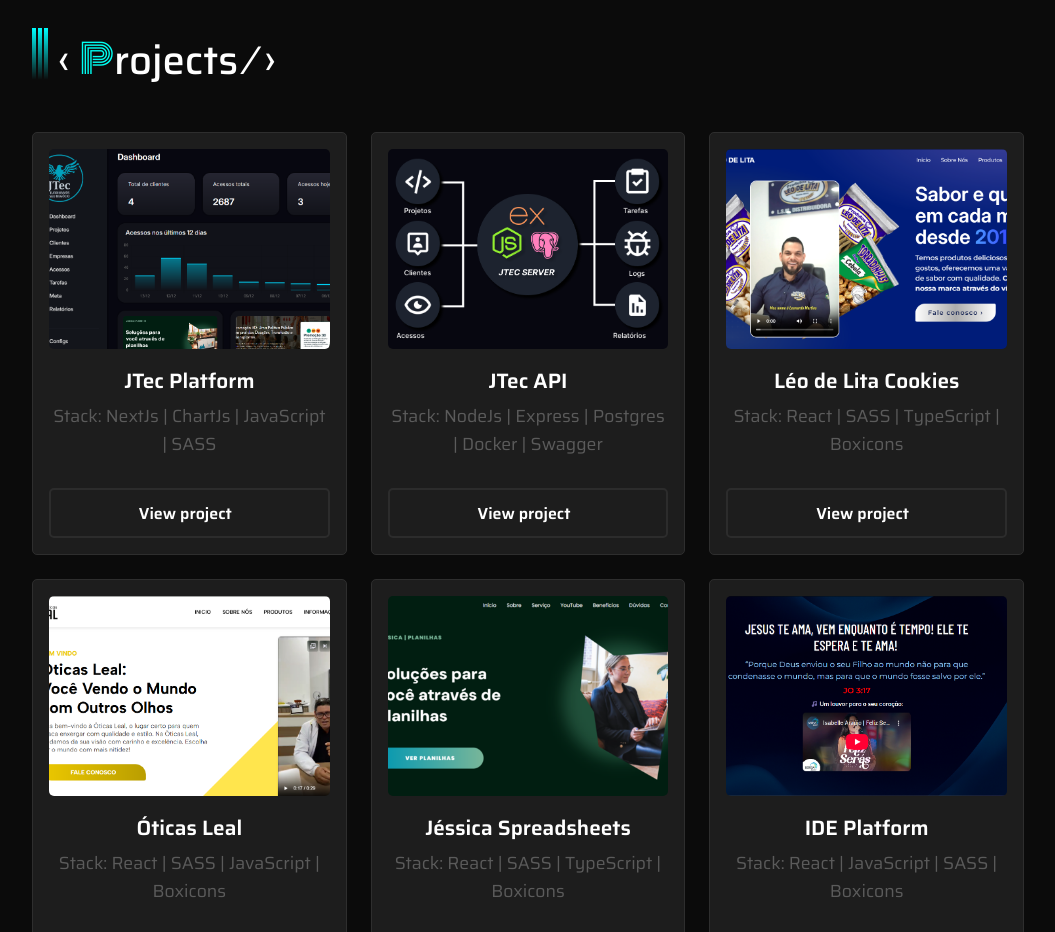
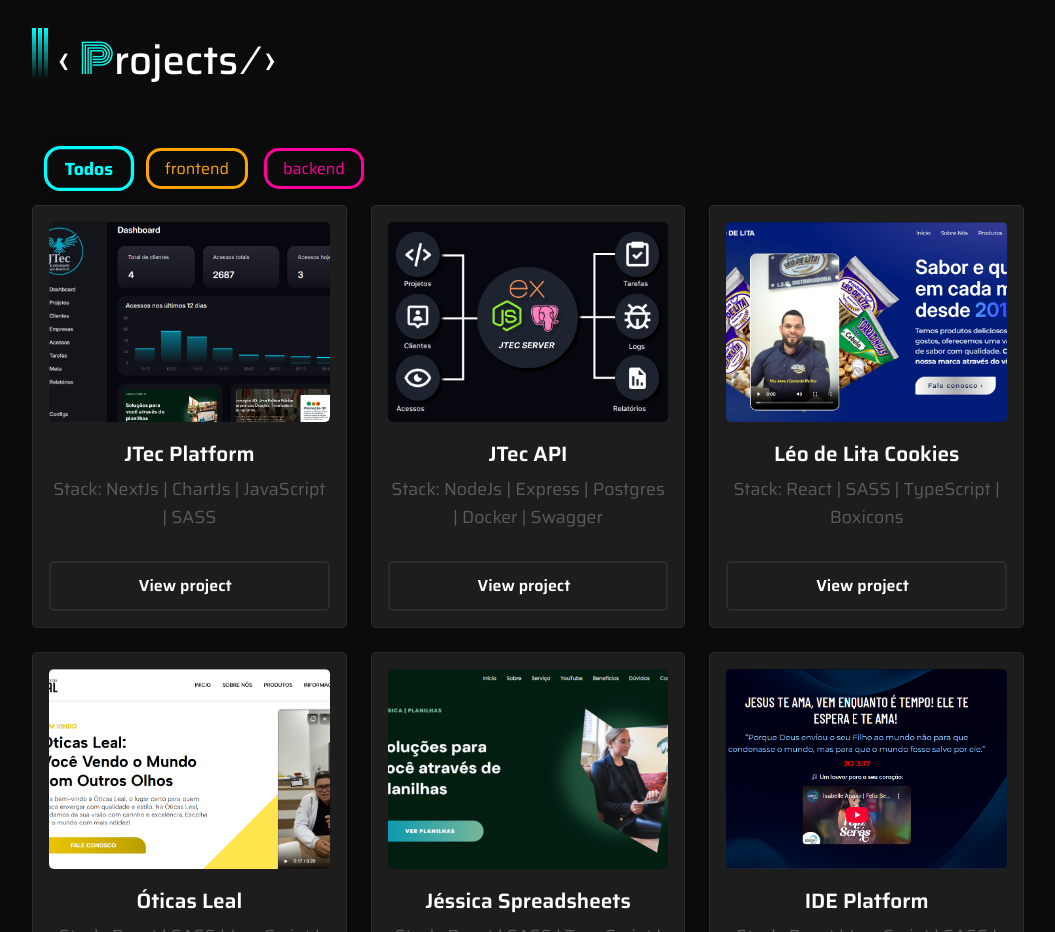
Before and after one commit to jefferson-da-silva-santos/portifolio, a React (Vite) app: page / in a window 1280 px wide. Shown: the part 2460-3392 px from the top of the page, without its empty margins (112-1167 px from the left). Built offline with nearby package versions, Linux system fonts and the light colour scheme; no server answers.

Commit message:
feat: adiciona categorias dos projetos

```diff
--- a/src/assets/css/styles.css
+++ b/src/assets/css/styles.css
@@ -1,3 +1,4 @@
+@charset "UTF-8";
 @import url("https://fonts.googleapis.com/css2?family=Saira:ital,wght@0,100..900;1,100..900&display=swap");
 @import url("https://fonts.googleapis.com/css2?family=Monoton&display=swap");
 @keyframes animate-stack-logo {
@@ -687,6 +688,102 @@
   margin: auto;
   max-width: 1024px;
   padding: 1em;
+}
+
+/* No seu arquivo de CSS */
+.groupProjetos-categorys__item {
+  transition: transform 0.3s ease;
+  transform: scale(1);
+}
+
+.groupProjetos-categorys__item.active {
+  transform: scale(1.1);
+  /* Você pode adicionar um brilho para destacar mais */
+  filter: brightness(1.2);
+}
+
+.groupProjetos-categorys {
+  padding: 1rem;
+  width: 100%;
+  display: flex;
+  flex-direction: row;
+  justify-content: flex-start;
+  align-items: center;
+  gap: 1rem;
+  overflow-x: auto;
+}
+.groupProjetos-categorys::-webkit-scrollbar {
+  display: none;
+}
+.groupProjetos-categorys__item {
+  display: flex;
+  flex-direction: row;
+  justify-content: center;
+  align-items: center;
+  gap: 0;
+  padding: 0.3rem 1rem;
+  border-radius: 15px;
+  font-weight: 600;
+  position: relative;
+  cursor: pointer;
+  border-width: 3px;
+  border-style: solid;
+  box-shadow: 0px 0px 10px rgba(0, 0, 0, 0.2);
+}
+.groupProjetos-categorys__item .effect {
+  transition: all 0.5s ease;
+  left: 0;
+  bottom: 0;
+  right: 0;
+  top: 0;
+}
+.groupProjetos-categorys__item:nth-child(1) {
+  border-color: #00f7ff;
+  color: #00f7ff;
+}
+.groupProjetos-categorys__item:nth-child(1) .effect {
+  position: absolute;
+  width: 0%;
+  height: 0rem;
+  filter: blur(10px);
+  background-color: rgba(0, 247, 255, 0);
+}
+.groupProjetos-categorys__item:nth-child(1):hover .effect {
+  height: 1rem;
+  width: 100%;
+  background-color: rgba(0, 247, 255, 0.5137254902);
+}
+.groupProjetos-categorys__item:nth-child(2) {
+  border-color: orange;
+  color: orange;
+}
+.groupProjetos-categorys__item:nth-child(2) .effect {
+  position: absolute;
+  width: 0%;
+  height: 0rem;
+  filter: blur(10px);
+  background-color: rgba(255, 166, 0, 0);
+}
+.groupProjetos-categorys__item:nth-child(2):hover .effect {
+  height: 1rem;
+  width: 100%;
+  background-color: rgba(255, 166, 0, 0.596);
+}
+.groupProjetos-categorys__item:nth-child(3) {
+  border-color: #ff009d;
+  color: #ff009d;
+}
+.groupProjetos-categorys__item:nth-child(3) .effect {
+  position: absolute;
+  width: 0%;
+  height: 0rem;
+  filter: blur(10px);
+  background-color: rgba(255, 49, 176, 0);
+}
+.groupProjetos-categorys__item:nth-child(3):hover .effect {
+  height: 1rem;
+  width: 100%;
+  background-color: rgba(255, 49, 176, 0.5137254902);
 }
 
 .groupProjetos-primary {
--- a/src/assets/sass/main.scss
+++ b/src/assets/sass/main.scss
@@ -25,7 +25,6 @@
   font-family: var(--font-primary);
   transition: all 0.5s ease;
 }
-
 
 .animate-stack-logo {
   animation: animate-stack-logo ease-in 1s infinite;
@@ -68,7 +67,7 @@
     width: 20%;
     background-image: linear-gradient(
       to bottom,
-        rgba(255, 255, 255, 0.177),
+      rgba(255, 255, 255, 0.177),
       rgba(255, 255, 255, 0.282)
     );
     filter: blur(7px);
@@ -152,10 +151,8 @@
 
   .stack {
     @include flex(column, flex-start, baseline, 0.5em);
-
   }
 }
-
 
 .project-options-box h1 {
   font-size: 2em;
@@ -163,7 +160,6 @@
   text-shadow: 0px 0px 5px #00ffff9a;
   font-weight: 500;
 }
-
 
 .groupHeader {
   min-height: 100vh;
@@ -266,8 +262,6 @@
   transition: all 0.2s ease;
   cursor: pointer;
 }
-
-
 
 .header {
   padding-top: 5em;
@@ -387,7 +381,6 @@
   animation: flutuacaoImagem 2s ease-in-out 0s infinite alternate-reverse;
 }
 
-
 .groupSobre {
   background-color: var(--color-secundary);
   min-height: 100vh;
@@ -455,7 +448,6 @@
   filter: drop-shadow(0px 0px 80px rgba(0, 119, 113, 0.603));
   animation: chicaracRotate 30s ease 0s infinite normal;
 }
-
 
 .circle {
   position: absolute;
@@ -567,6 +559,104 @@
   margin: auto;
   max-width: 1024px;
   padding: 1em;
+}
+
+/* No seu arquivo de CSS */
+.groupProjetos-categorys__item {
+  transition: transform 0.3s ease;
+  transform: scale(1);
+}
+
+.groupProjetos-categorys__item.active {
+  transform: scale(1.1);
+  /* Você pode adicionar um brilho para destacar mais */
+  filter: brightness(1.2);
+}
+
+.groupProjetos-categorys {
+  padding: 1rem;
+  width: 100%;
+  @include flex(row, flex-start, center, 1rem);
+  overflow-x: auto;
+
+  &::-webkit-scrollbar {
+    display: none;
+  }
+
+  &__item {
+    @include flex(row, center, center, 0);
+    padding: 0.3rem 1rem;
+    border-radius: 15px;
+    font-weight: 600;
+    position: relative;
+    cursor: pointer;
+    border-width: 3px;
+    border-style: solid;
+    box-shadow: 0px 0px 10px rgba(0, 0, 0, 0.2);
+
+    .effect {
+      transition: all 0.5s ease;
+      left: 0;
+      bottom: 0;
+      right: 0;
+      top: 0;
+    }
+
+    &:nth-child(1) {
+      border-color: #00f7ff;
+      color: #00f7ff;
+
+      .effect {
+        position: absolute;
+        width: 0%;
+        height: 0rem;
+        filter: blur(10px);
+        background-color: #00f7ff00;
+      }
+
+      &:hover .effect {
+        height: 1rem;
+        width: 100%;
+        background-color: #00f7ff83;
+      }
+    }
+    &:nth-child(2) {
+      border-color: orange;
+      color: orange;
+
+      .effect {
+        position: absolute;
+        width: 0%;
+        height: 0rem;
+        filter: blur(10px);
+        background-color: rgba(255, 166, 0, 0);
+      }
+
+      &:hover .effect {
+        height: 1rem;
+        width: 100%;
+        background-color: rgba(255, 166, 0, 0.596);
+      }
+    }
+    &:nth-child(3) {
+      border-color: #ff009d;
+      color: #ff009d;
+
+      .effect {
+        position: absolute;
+        width: 0%;
+        height: 0rem;
+        filter: blur(10px);
+        background-color: #ff31b000;
+      }
+
+      &:hover .effect {
+        height: 1rem;
+        width: 100%;
+        background-color: #ff31b083;
+      }
+    }
+  }
 }
 
 .groupProjetos-primary {
@@ -700,7 +790,6 @@
     width: 100%;
     height: 100%;
   }
-
 }
 
 .groupService {
@@ -856,8 +945,6 @@
   transition: all 0.5s ease;
 }
 
-
-
 .groupContact {
   background-color: var(--color-secundary);
   min-height: 100vh;
--- /dev/null
+++ b/src/components/Category/index.tsx
@@ -0,0 +1,31 @@
+interface CategoryProps {
+  category: string;
+  isActive: boolean;
+  onClick: () => void;
+}
+
+const Category = ({ category, isActive, onClick }: CategoryProps) => {
+  return (
+    <span
+      className={`groupProjetos-categorys__item ${isActive ? "active" : ""}`}
+      onClick={onClick}
+      style={{
+        cursor: "pointer",
+        display: "inline-block", // Garante que o scale funcione corretamente
+        transition: "transform 0.3s ease", // Suaviza o aumento de tamanho
+        transform: isActive ? "scale(1.1)" : "scale(1)",
+        zIndex: isActive ? 10 : 1, // Garante que o item ativo fique por cima se houver sobreposição
+      }}
+    >
+      <div className="effect"></div>
+      <p
+        className="groupProjetos-categorys__text"
+        style={{ fontWeight: isActive ? "bold" : "normal" }} // Opcional: negrito no ativo
+      >
+        {category}
+      </p>
+    </span>
+  );
+};
+
+export default Category
--- a/src/consts/dataConsts.ts
+++ b/src/consts/dataConsts.ts
@@ -473,6 +473,7 @@
       gitHubUrl: "",
       deployUrl: "https://track-you.vercel.app",
       isApi: false,
+      category: categoryProjects[0],
     },
     {
       id: 2,
@@ -496,6 +497,7 @@
       gitHubUrl: "https://github.com/jefferson-da-silva-santos/TrackYouApi",
       deployUrl: "",
       isApi: true,
+      category: categoryProjects[1],
     },
     {
       id: 3,
@@ -511,6 +513,7 @@
       gitHubUrl: "",
       deployUrl: "https://bolachasleodelita.com.br",
       isApi: false,
+      category: categoryProjects[0],
     },
     {
       id: 4,
@@ -526,6 +529,7 @@
       gitHubUrl: "",
       deployUrl: "https://oticasleal.netlify.app",
       isApi: false,
+      category: categoryProjects[0],
     },
     {
       id: 5,
@@ -542,6 +546,7 @@
         "https://github.com/jefferson-da-silva-santos/website-jessica-planilhas",
       deployUrl: "https://jessica-planilhas.netlify.app",
       isApi: false,
+      category: categoryProjects[0],
     },
     {
       id: 6,
@@ -557,6 +562,7 @@
       gitHubUrl: "https://github.com/jefferson-da-silva-santos/ide",
       deployUrl: "https://ide-e-pregai.netlify.app",
       isApi: false,
+      category: categoryProjects[0],
     },
     {
       id: 7,
@@ -572,6 +578,7 @@
       gitHubUrl: "https://github.com/jefferson-da-silva-santos/ide-api",
       deployUrl: "",
       isApi: true,
+      category: categoryProjects[1],
     },
     {
       id: 8,
@@ -588,6 +595,7 @@
         "https://github.com/jefferson-da-silva-santos/loading-page-curso-teclado",
       deployUrl: "https://loading-page-curso-teclado.onrender.com",
       isApi: false,
+      category: categoryProjects[0],
     },
     {
       id: 9,
@@ -604,6 +612,7 @@
         "https://github.com/jefferson-da-silva-santos/loading-page-curso-react",
       deployUrl: "https://loading-page-curso-react.onrender.com",
       isApi: false,
+      category: categoryProjects[0],
     },
     {
       id: 10,
@@ -620,6 +629,7 @@
         "https://github.com/jefferson-da-silva-santos/loading-page-ebook-receitas",
       deployUrl: "https://loading-page-ebook-receitas.onrender.com",
       isApi: false,
+      category: categoryProjects[0],
     },
     {
       id: 11,
@@ -636,6 +646,7 @@
         "https://github.com/jefferson-da-silva-santos/loading-page-mentoria",
       deployUrl: "https://loading-page-mentoria.onrender.com",
       isApi: false,
+      category: categoryProjects[0],
     },
     {
       id: 12,
@@ -652,6 +663,7 @@
         "https://github.com/jefferson-da-silva-santos/loading-page-dentista",
       deployUrl: "https://loading-page-dentista.onrender.com",
       isApi: false,
+      category: categoryProjects[0],
     },
     {
       id: 13,
@@ -668,6 +680,7 @@
         "https://github.com/jefferson-da-silva-santos/website-sushi-store",
       deployUrl: "https://website-sushi-store.onrender.com",
       isApi: false,
+      category: categoryProjects[0],
     },
     {
       id: 14,
@@ -683,9 +696,13 @@
       gitHubUrl: "https://github.com/jefferson-da-silva-santos/portifolio",
       deployUrl: "here",
       isApi: false,
+      category: categoryProjects[0],
     },
   ];
 };
+
+
+export const categoryProjects = ["frontend", "backend"];
 
 export const useServicesData = () => {
   const { t } = useTranslation();
--- a/src/pages/Projetos/index.tsx
+++ b/src/pages/Projetos/index.tsx
@@ -1,16 +1,33 @@
+import { useState, useMemo } from "react";
 import ProjectCard from "../../components/CardProjetos";
-import { useProjectsData } from "../../consts/dataConsts";
+import { categoryProjects, useProjectsData } from "../../consts/dataConsts";
 import useTheme from "../../hooks/useTheme";
 import { containerStyles, titleStyles } from "./styles";
 import objectTheme from "../../assets/theme.json";
 import { useTranslation } from "react-i18next";
 import { getFirstLetterTitle, getRestOfTitle } from "../../utils/textUtilites";
+import Category from "../../components/Category";
 
 const Projetos = () => {
   const { theme } = useTheme();
   const { t } = useTranslation();
   const projectsData = useProjectsData();
 
+  // 1. Estado para controlar o filtro ativo
+  const [activeCategory, setActiveCategory] = useState("all");
+
+  // 2. Lógica de Filtragem
+  const filteredProjects = useMemo(() => {
+    if (activeCategory === "all") return projectsData;
+
+    return projectsData.filter((project) => {
+      // Normaliza os textos para comparação (remove espaços e deixa tudo minúsculo)
+      const projectStack = project.category?.toLowerCase().trim();
+      const targetCategory = activeCategory.toLowerCase().trim();
+
+      return projectStack === targetCategory;
+    });
+  }, [activeCategory, projectsData]);
   return (
     <div
       className="groupProjetos"
@@ -32,10 +49,29 @@
             {getRestOfTitle(t("project.title"))} &#8260; &#8250;
           </h2>
         </article>
+
+        {/* Listagem de Categorias */}
+        <div className="groupProjetos-categorys">
+          <Category
+            category="Todos"
+            isActive={activeCategory === "all"}
+            onClick={() => setActiveCategory("all")}
+          />
+          {categoryProjects.map((category, index) => (
+            <Category
+              key={index}
+              category={category}
+              isActive={activeCategory === category}
+              onClick={() => setActiveCategory(category)}
+            />
+          ))}
+        </div>
+
+        {/* Listagem de Projetos Filtrados */}
         <article className="groupProjetos-secundary">
-          {projectsData.map((project, index) => (
+          {filteredProjects.map((project, index) => (
             <ProjectCard
-              key={index}
+              key={project.id || index}
               id={project.id}
               technologies={project.technologies}
               libs={project.libs}
```
Also changed, not shown: 1 other file (tests, documents, lock files or other folders).
